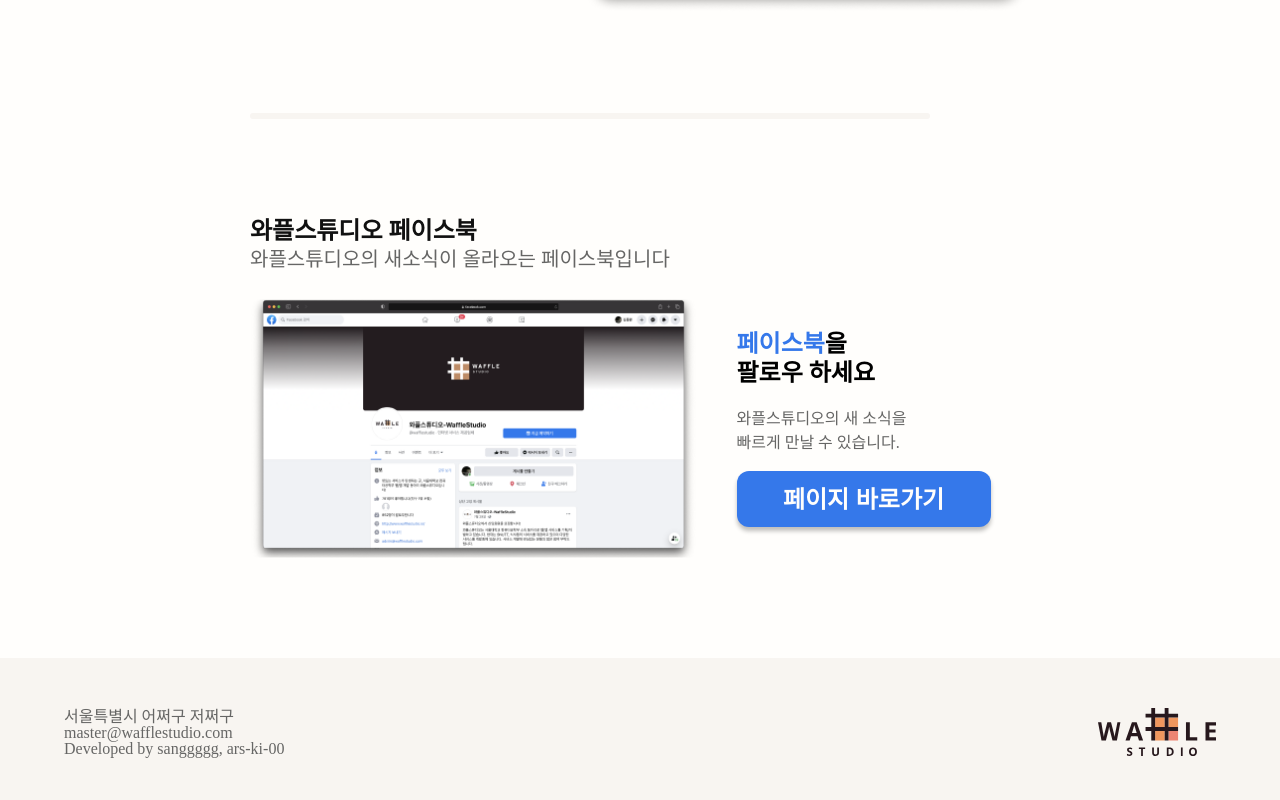
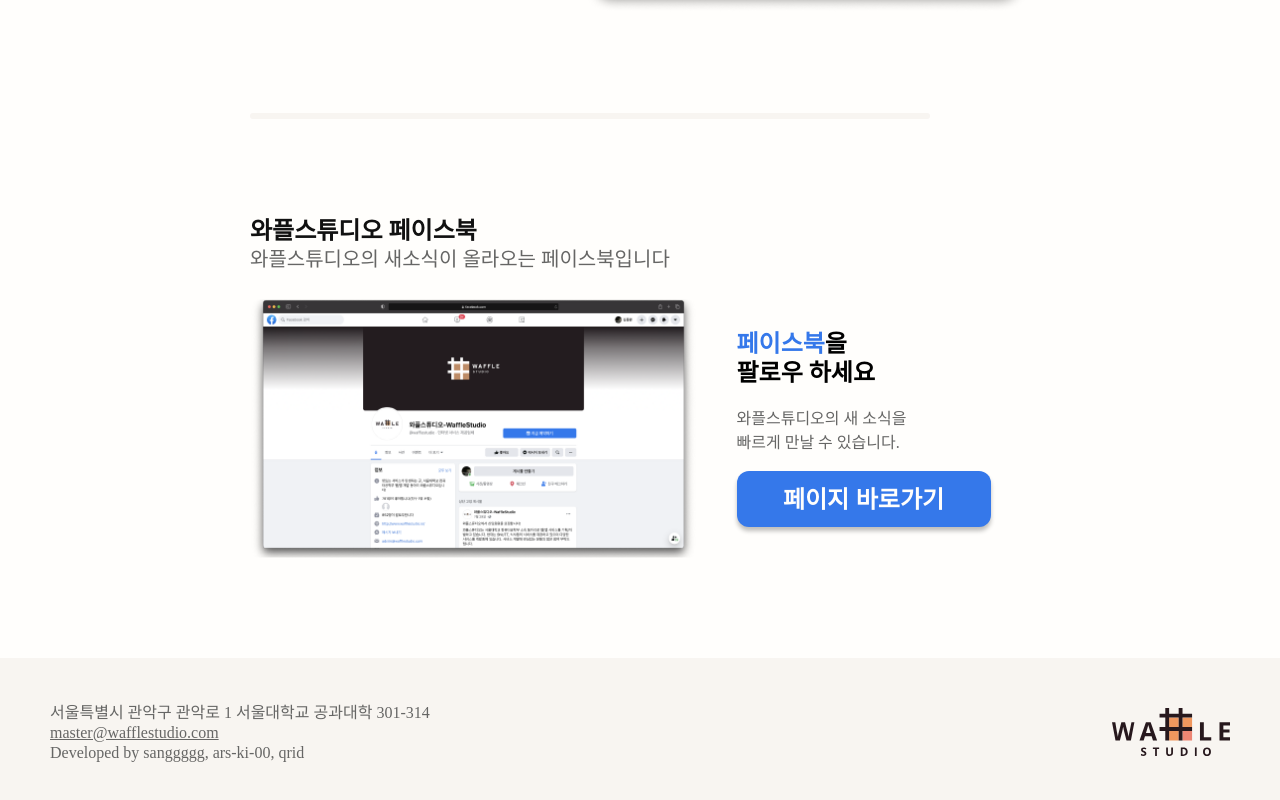
Before and after one commit to wafflestudio/wafflestudio.com, a Next.js app: page /contact in a window 1280 px wide. Shown: the part 846-1646 px from the top of the page. Built offline with nearby package versions, Linux system fonts and the light colour scheme; a web font is replaced by a local one.

Commit message:
카로셀 및 푸터 수정

```diff
--- a/components/Footer.tsx
+++ b/components/Footer.tsx
@@ -14,31 +14,56 @@ const Wrapper = styled.div`
 `
 
 const TextContainer = styled.div`
-  margin-left: 5vw;
+  margin-left: 50px;
   font-size: 16px;
+  line-height: 20px;
   font-weight: lighter;
   text-align: left;
   color: ${Colors.textLight};
+
+  a {
+    color: ${Colors.textLight};
+  }
+
+  .mobile-only {
+    display: none;
+  }
+
+  @media (max-width: 768px) {
+    margin-left: 20px;
+    font-size: 12px;
+
+    .mobile-only {
+      display: block;
+    }
+  }
 `
 
 const IconContainer = styled.div`
-  margin-right: 5vw;
+  margin-right: 50px;
+
+  @media (max-width: 768px) {
+    margin-right: 20px;
+  }
 `
 
 const Footer = () => {
   return (
     <Wrapper>
       <TextContainer>
-        서울특별시 어쩌구 저쩌구 <br />
-        master@wafflestudio.com <br />
-        Developed by sanggggg, ars-ki-00
+        서울특별시 관악구 관악로 1 <br className="mobile-only" />
+        서울대학교 공과대학 301-314 <br />
+        <a href="mailto:master@wafflestudio.com">
+          master@wafflestudio.com
+        </a>{' '}
+        <br />
+        Developed by sanggggg, ars-ki-00, qrid
       </TextContainer>
       <IconContainer>
-        <Image src='/images/icon_header.svg' alt='me' width='118' height='48' />
+        <Image src="/images/icon_header.svg" alt="me" width="118" height="48" />
       </IconContainer>
     </Wrapper>
   )
-
 }
 
 export default Footer
--- a/components/Home/Members/Member.tsx
+++ b/components/Home/Members/Member.tsx
@@ -95,8 +95,6 @@ const Member = ({
   descriptions,
   src,
 }: Props) => {
-  console.log(src)
-
   return (
     <Wrapper reverse={reverse}>
       <Image src={src} width="100" height="115" />
--- a/components/Home/Services/index.tsx
+++ b/components/Home/Services/index.tsx
@@ -15,14 +15,14 @@ const Wrapper = styled.div`
 
 const DynamicCarousel = dynamic(() => import('./ServiceCarousel'))
 
-const Services = () => {
+const Services = ({ userAgent }) => {
   return (
     <Wrapper>
       <SectionTitle
         title="서비스"
         subTitle="와플스튜디오에서 제공하는 서비스를 만나보세요."
       />
-      <DynamicCarousel />
+      <DynamicCarousel userAgent={userAgent} />
     </Wrapper>
   )
 }
--- a/pages/contact.tsx
+++ b/pages/contact.tsx
@@ -338,9 +338,13 @@ const Contact = () => {
                 </h2>
               </SubTitleContainer>
               <ButtonContainer>
-                <Link href={'https://www.naver.com'} passHref>
+                <a
+                  href={'https://www.naver.com'}
+                  target="_blank"
+                  rel="noopener noreferrer"
+                >
                   <button>페이지 바로가기</button>
-                </Link>
+                </a>
               </ButtonContainer>
             </Description>
           </ContentMain>
--- /dev/null
+++ b/util/device.ts
@@ -0,0 +1,2 @@
+export const isMobile = (userAgent: string) =>
+  userAgent.match(/Android|iP(hone|od|ad)|Kindle/)
```
Also changed, not shown: components/Home/Services/ServiceCarousel.tsx (+22 -7 lines), components/Home/Services/ServiceItem.tsx (+16 -15 lines), pages/index.tsx (+10 -2 lines), public/images/siksha_back_mobile.svg (added).
